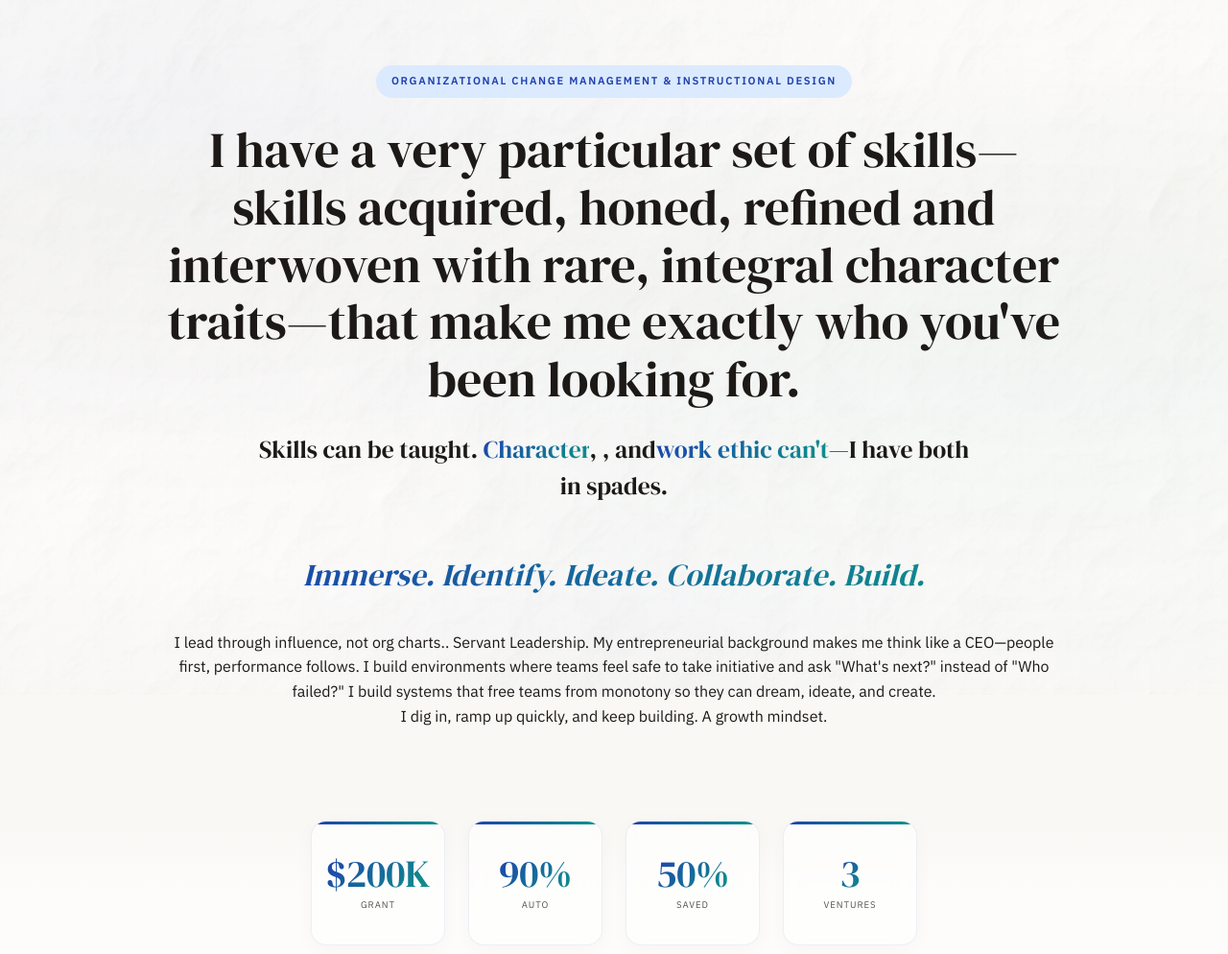
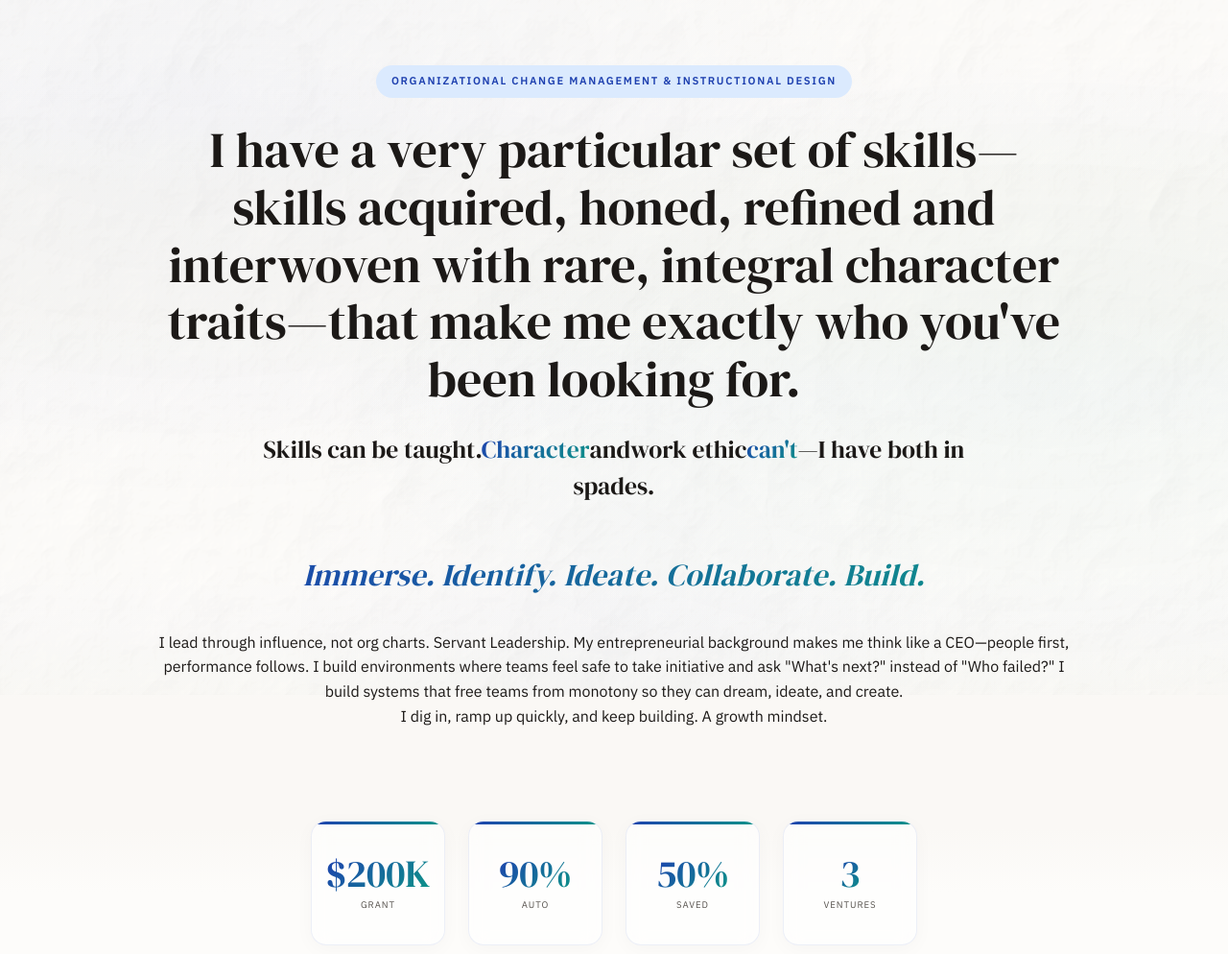
Before and after one commit to saavychristie/christiesaavedra.github.io, a plain HTML site: page index.html in a window 1280 px wide. Shown: the part 76-1070 px from the top of the page at 96% size. Drawn offline with Linux system fonts and the light colour scheme.

Commit message:
More updates to text ui

```diff
--- a/index.html
+++ b/index.html
@@ -1192,15 +1192,15 @@
         <span class="hero-label">Organizational Change Management & Instructional Design</span>
         <h1 class="hero-title">I have a very particular set of skills—skills acquired, honed, refined and interwoven with rare, integral character traits—that make me exactly who you've been looking for.</h1>
         <p class="hero-statement">
-          Skills can be taught. <span class="highlight">Character</span>, <span class="highlight"></span>, and<span class="highlight">work ethic can't</span>—I have both in spades.
+          Skills can be taught.<span class="highlight">Character</span>and<span class="highlight"></span>work ethic<span class="highlight">can't</span>—I have both in spades.
         </p>
 <!-- Immerse. Identify. Ideate. Collaborate. Build. - gradient italic -->
       <div class="hero-methodology">Immerse. Identify. Ideate. Collaborate. Build.</div>
 <!-- Second headline -->
-      <p class="hero-subheadline">
-        <span class="highlight-blue">I lead through influence, not org charts.</span>. <span class="highlight-teal">Servant Leadership.</span> My entrepreneurial background makes me think like a CEO—people first, performance follows. <span class="highlight-teal"> I build environments where teams feel safe to take initiative and ask "What's next?" instead of "Who failed?"</span> I build systems that free teams from monotony so they can dream, ideate, and create.
+<p class="hero-body">
+        I lead through <span class="highlight-blue">influence</span>, not org charts. <span class="highlight-teal">Servant Leadership.</span> My entrepreneurial background makes me think like a <span class="highlight-blue">CEO</span>—people first, performance follows. I build environments where teams feel safe to take initiative and ask "<span class="highlight-teal">What's next?</span>" instead of "Who failed?" I build systems that free teams from monotony so they can dream, ideate, and create.
       </p>
-      <p class="hero-closer">
+    <p class="hero-closer">
         I dig in, ramp up quickly, and keep building. A growth mindset.
       </p>
     </div>
```
